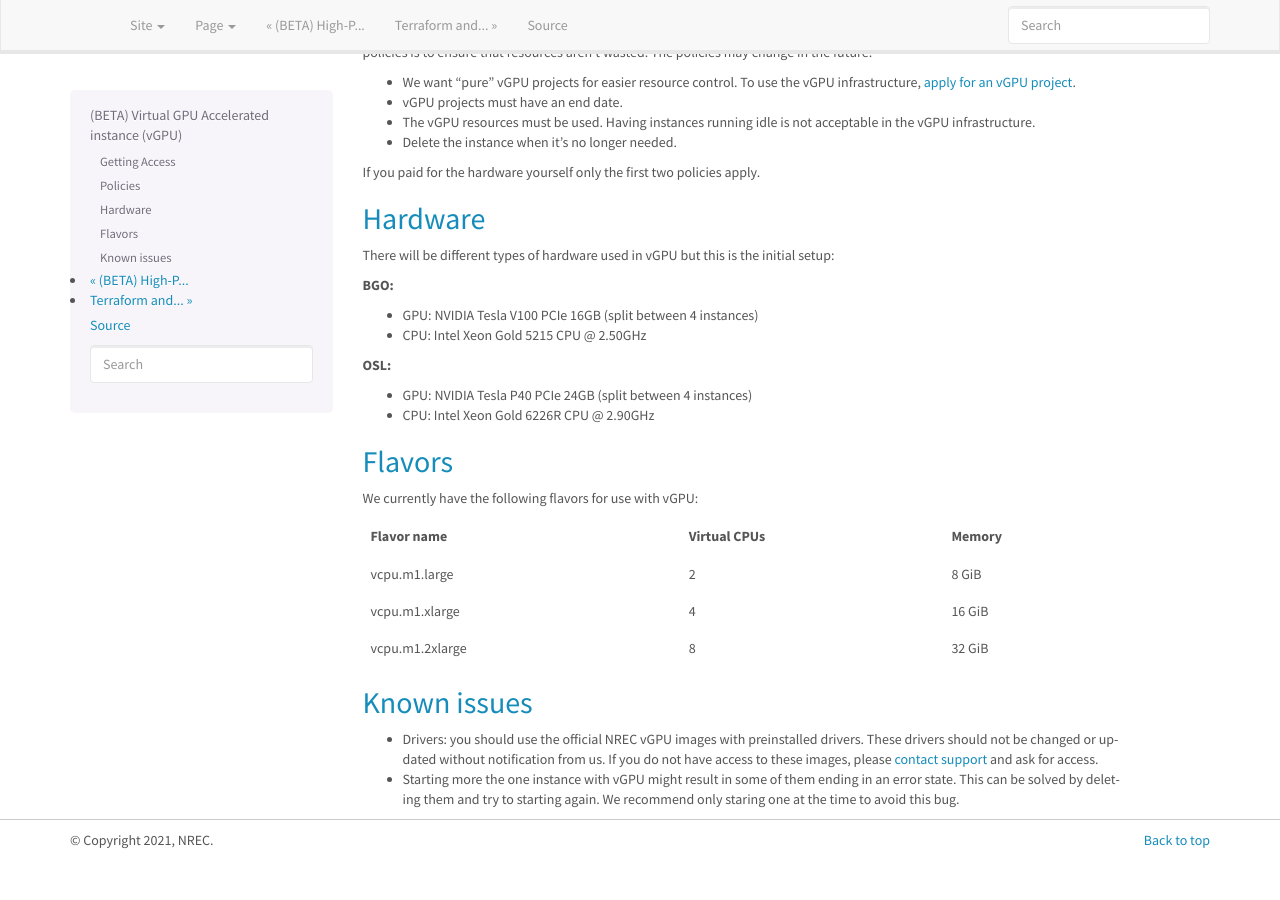
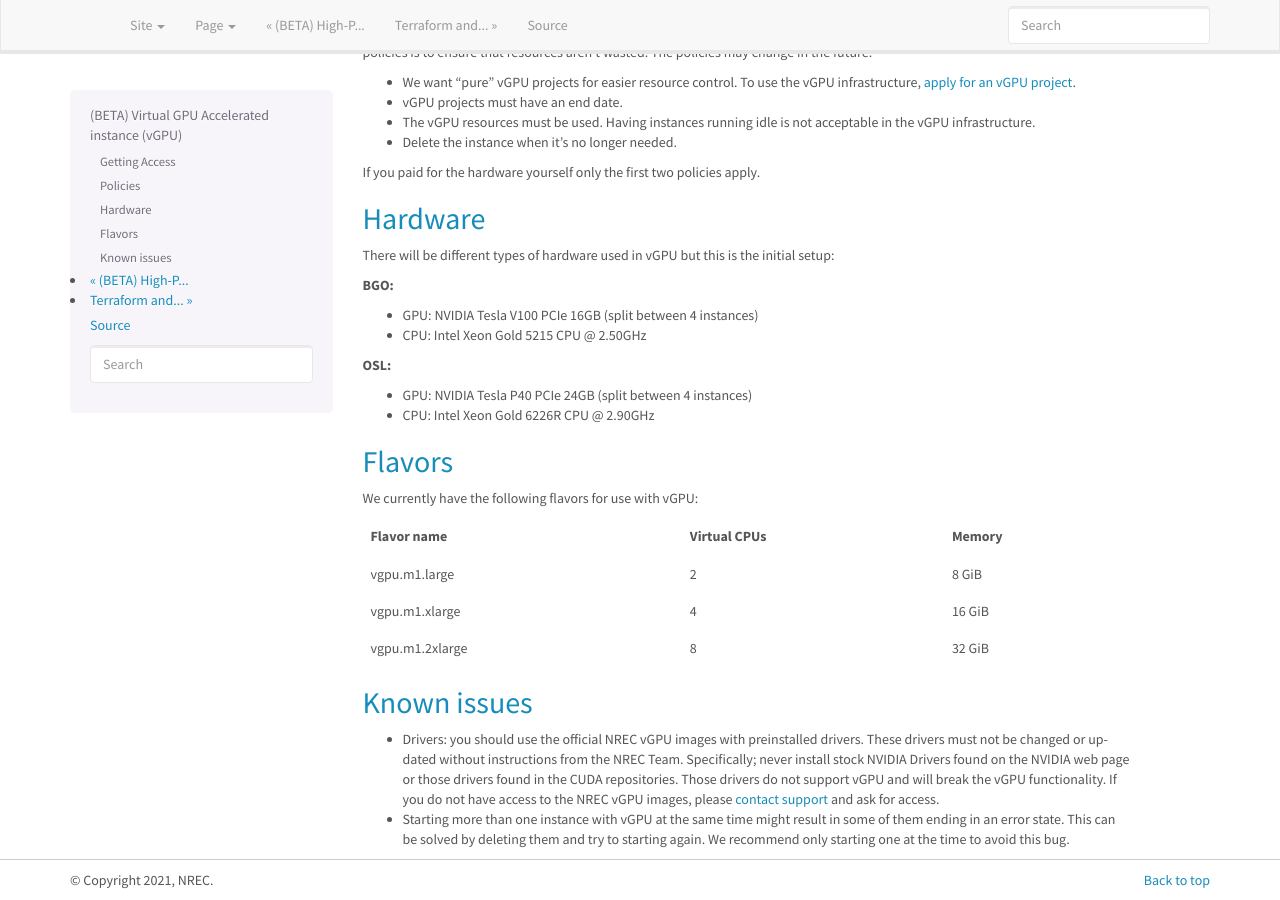
Before and after one commit to norcams/docs-enduser, a Sphinx documentation site: the page built from docs/vgpu.rst, in a window 1280 px wide and 900 px high, scrolled down 658 px. Built offline with Sphinx 7.4.7, drawn with Linux system fonts in a browser that asks for light colours; before the commit the page ends 1518 px from its top, so only the background shows below that.

Commit message:
fix typos and add more driver info

```diff
--- a/docs/vgpu.rst
+++ b/docs/vgpu.rst
@@ -74,11 +74,11 @@ We currently have the following flavors for use with vGPU:
 +------------------+--------------+---------+
 | Flavor name      | Virtual CPUs | Memory  |
 +==================+==============+=========+
-| vcpu.m1.large    | 2            |  8 GiB  |
+| vgpu.m1.large    | 2            |  8 GiB  |
 +------------------+--------------+---------+
-| vcpu.m1.xlarge   | 4            | 16 GiB  |
+| vgpu.m1.xlarge   | 4            | 16 GiB  |
 +------------------+--------------+---------+
-| vcpu.m1.2xlarge  | 8            | 32 GiB  |
+| vgpu.m1.2xlarge  | 8            | 32 GiB  |
 +------------------+--------------+---------+
 
 
@@ -86,11 +86,14 @@ Known issues
 ------------
 
 * Drivers: you should use the official NREC vGPU images with preinstalled
-  drivers. These drivers should not be changed or updated without notification
-  from us. If you do not have access to these images, please
+  drivers. These drivers must not be changed or updated without instructions
+  from the NREC Team. Specifically; never install stock NVIDIA Drivers found
+  on the NVIDIA web page or those drivers found in the CUDA repositories.
+  Those drivers do not support vGPU and will break the vGPU functionality.
+  If you do not have access to the NREC vGPU images, please
   `contact support`_ and ask for access.
 
-* Starting more the one instance with vGPU might result in some of them
-  ending in an error state. This can be solved by deleting them and try
-  to starting again. We recommend only staring one at the time to avoid
-  this bug.
+* Starting more than one instance with vGPU at the same time might result
+  in some of them ending in an error state. This can be solved by deleting
+  them and try to starting again. We recommend only starting one at the
+  time to avoid this bug.
```
